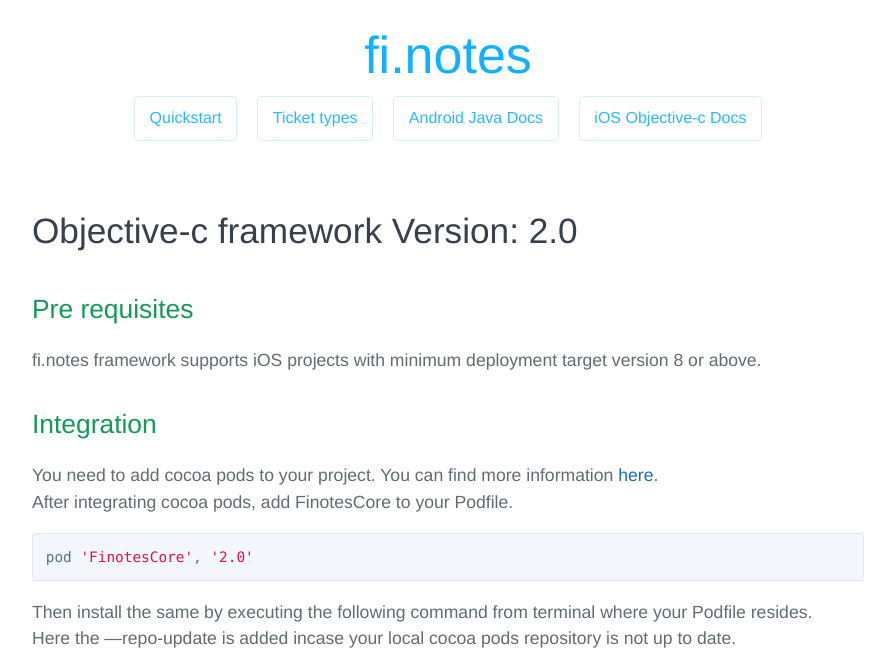
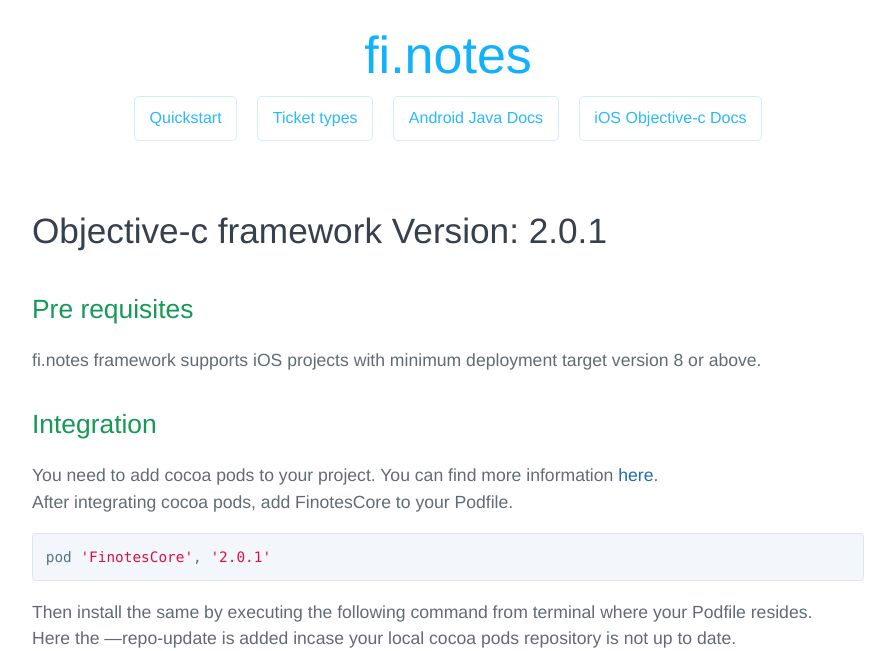
Before and after one commit to finotes/finotes.github.io, a Jekyll site: the page built from _posts/2018-01-19-ios-docs.md, in a window 1280 px wide and 900 px high. Shown: the top 651 px of the window, without its empty margins (192-1087 px from the left). Built offline with Jekyll 4.4.1, drawn with Linux system fonts in a browser that asks for light colours; some web fonts are replaced.

Commit message:
Update 2018-01-19-ios-docs.md

````diff
--- a/_posts/2018-01-19-ios-docs.md
+++ b/_posts/2018-01-19-ios-docs.md
@@ -3,7 +3,7 @@ layout: post
 title: "iOS Objective-c Documentation"
 ---
 
-# Objective-c framework Version: 2.0
+# Objective-c framework Version: 2.0.1
 
 ## Pre requisites
 
@@ -15,7 +15,7 @@ You need to add cocoa pods to your project. You can find more information [here]
 After integrating cocoa pods, add FinotesCore to your Podfile.
 
 ```bash
-pod 'FinotesCore', '2.0'
+pod 'FinotesCore', '2.0.1'
 ```
 
 Then install the same by executing the following command from terminal where your Podfile resides.
````
